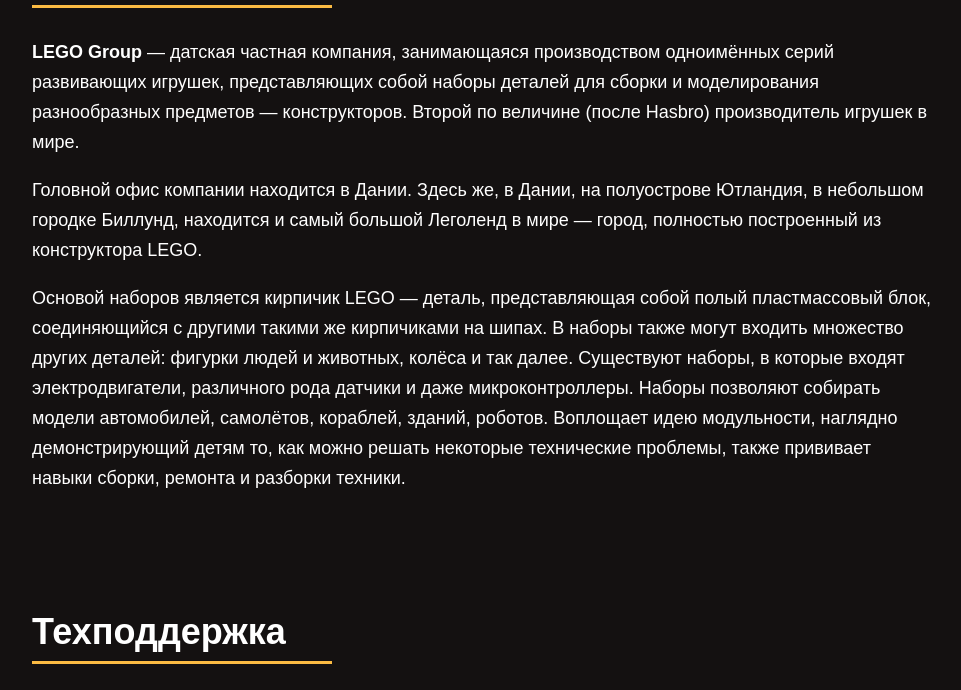
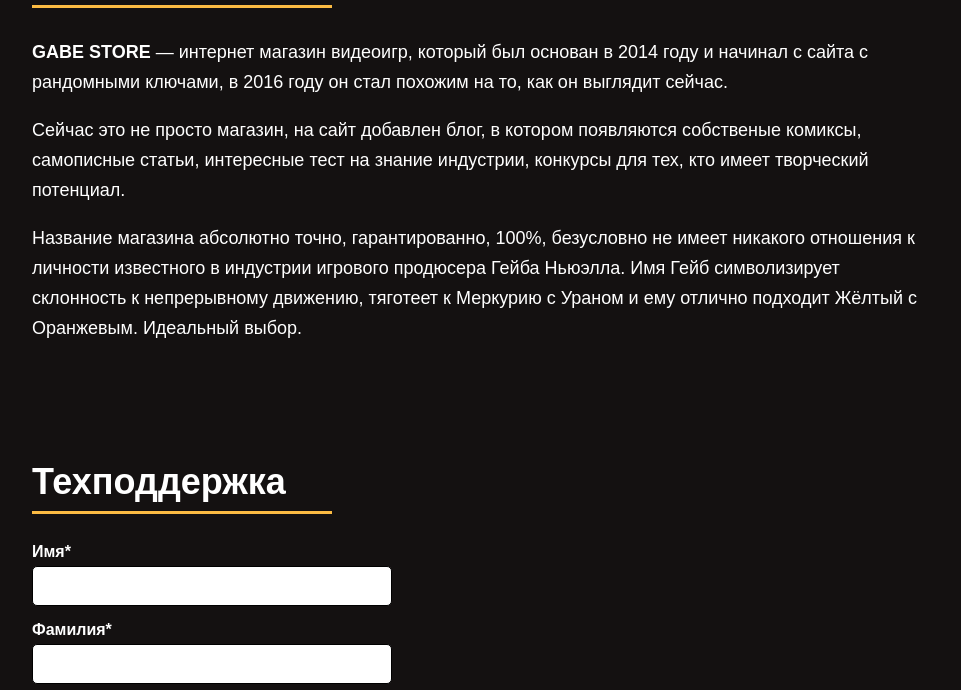
Before and after one commit to maVovk/JavaScriptProject, a plain HTML site: page index.html in a window 1280 px wide. Shown: the part 666-1356 px from the top of the page, without its empty margins (158-1119 px from the left). Drawn offline with Linux system fonts and the light colour scheme.

Commit message:
Add files via upload

```diff
--- a/index.html
+++ b/index.html
@@ -96,13 +96,13 @@
       	<h2>О компании</h2>
 
       	<p>
-      		<strong>LEGO Group</strong> — датская частная компания, занимающаяся производством одноимённых серий развивающих игрушек, представляющих собой наборы деталей для сборки и моделирования разнообразных предметов — конструкторов. Второй по величине (после Hasbro) производитель игрушек в мире.
+      		<strong>GABE STORE</strong> — интернет магазин видеоигр, который был основан в 2014 году и начинал с сайта с рандомными ключами, в 2016 году он стал похожим на то, как он выглядит сейчас.
       	</p>
       	<p>
-      		Головной офис компании находится в Дании. Здесь же, в Дании, на полуострове Ютландия, в небольшом городке Биллунд, находится и самый большой Леголенд в мире — город, полностью построенный из конструктора LEGO.
+      		Сейчас это не просто магазин, на сайт добавлен блог, в котором появляются собственые комиксы, самописные статьи, интересные тест на знание индустрии, конкурсы для тех, кто имеет творческий потенциал.
       	</p>
       	<p>
-      		Основой наборов является кирпичик LEGO — деталь, представляющая собой полый пластмассовый блок, соединяющийся с другими такими же кирпичиками на шипах. В наборы также могут входить множество других деталей: фигурки людей и животных, колёса и так далее. Существуют наборы, в которые входят электродвигатели, различного рода датчики и даже микроконтроллеры. Наборы позволяют собирать модели автомобилей, самолётов, кораблей, зданий, роботов. Воплощает идею модульности, наглядно демонстрирующий детям то, как можно решать некоторые технические проблемы, также прививает навыки сборки, ремонта и разборки техники.
+			Название магазина абсолютно точно, гарантированно, 100%, безусловно не имеет никакого отношения к личности известного в индустрии игрового продюсера Гейба Ньюэлла. Имя Гейб символизирует склонность к непрерывному движению, тяготеет к Меркурию с Ураном и ему отлично подходит Жёлтый с Оранжевым. Идеальный выбор.
       	</p>
       </section>
       <!--КОНЕЦ Секция "О компании"-->
```
